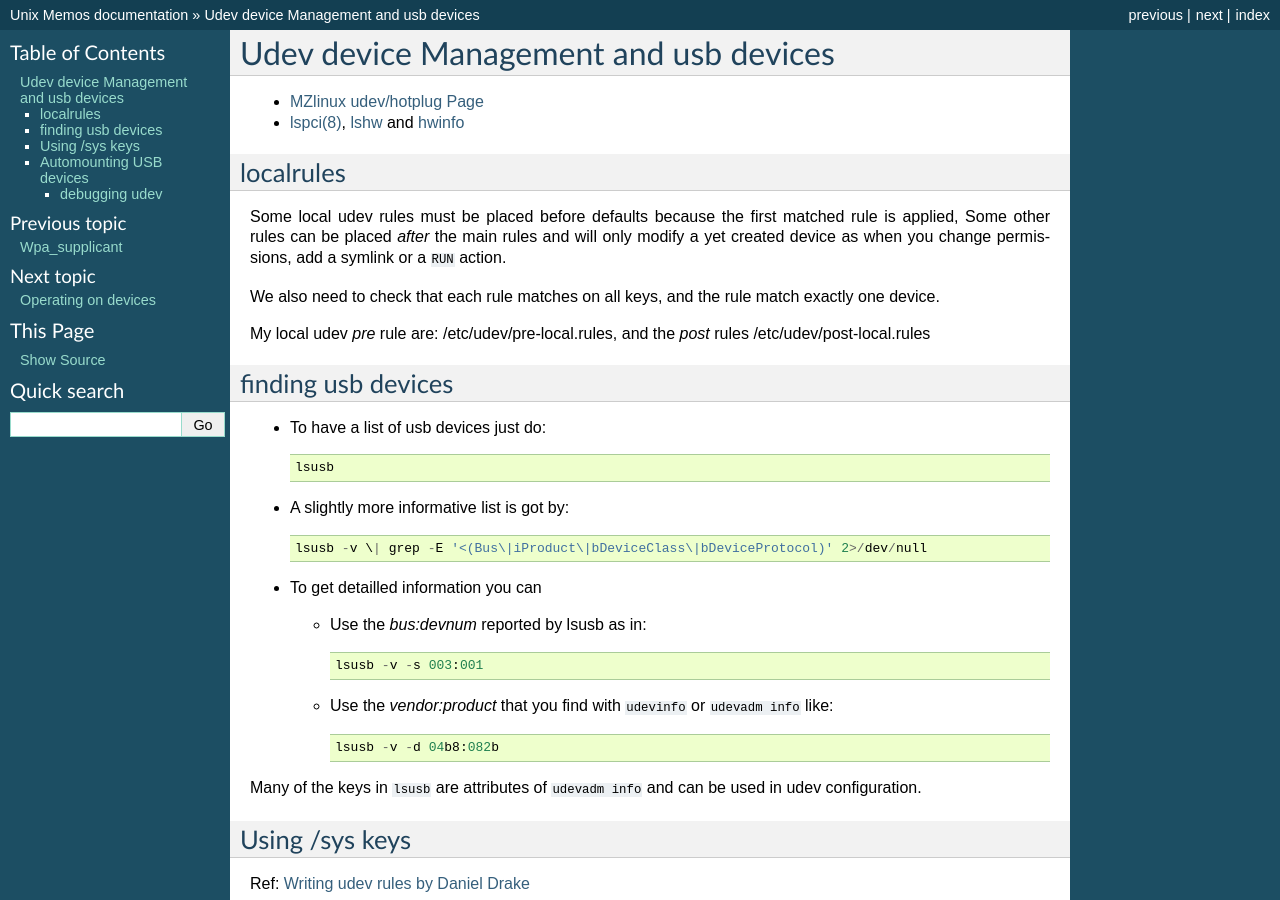
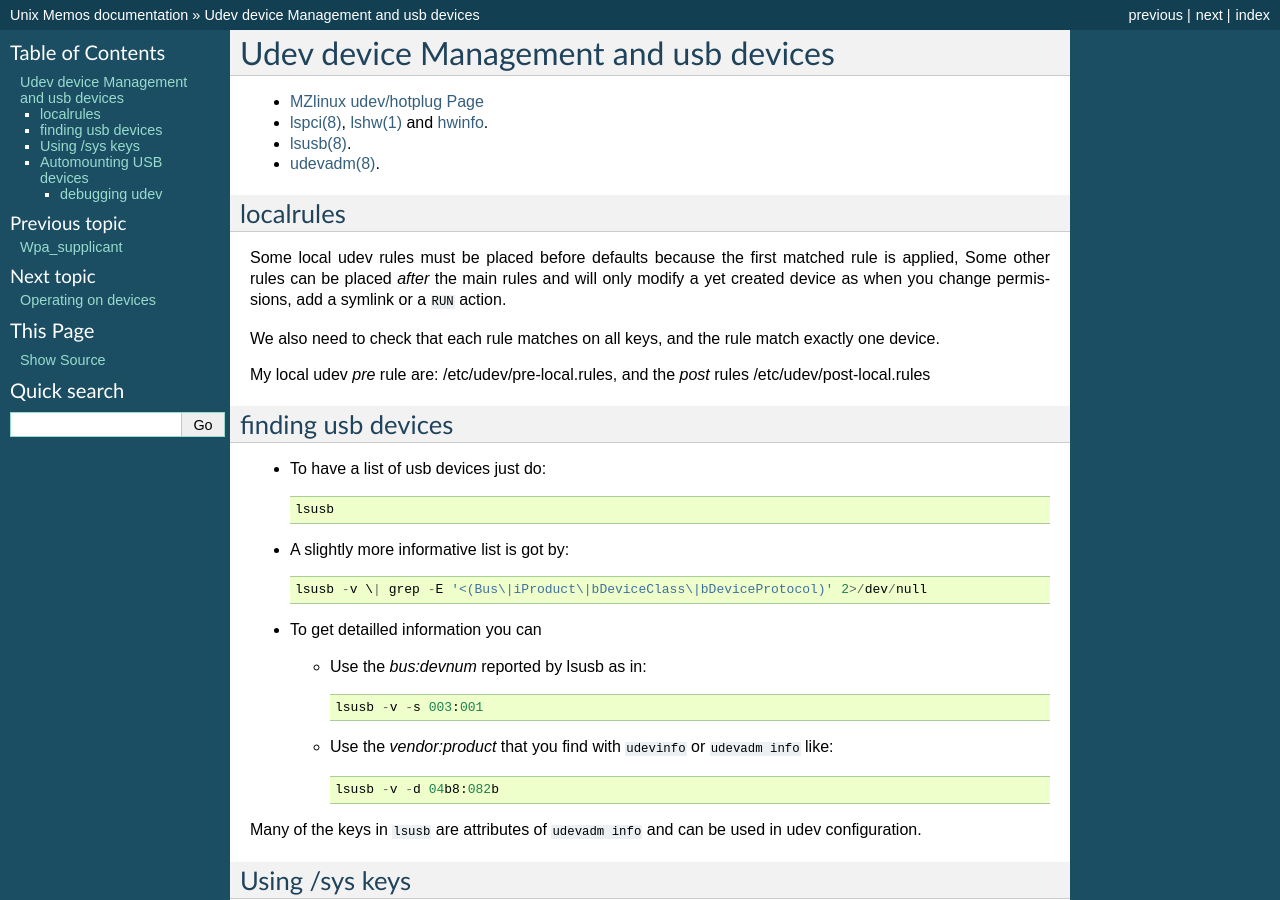
Before and after one commit to marczz/unix_memo, a Sphinx documentation site: the page built from source/udev.rst, in a window 1280 px wide and 900 px high. Built offline with Sphinx 7.4.7, drawn with Linux system fonts in a browser that asks for light colours; the version number could not be read and is left out.

Commit message:
Minor ref added
- gnupg.rst
- udev.rst

```diff
--- a/source/gnupg.rst
+++ b/source/gnupg.rst
@@ -1,3 +1,5 @@
+.. _gnupg_memo:
+
 GnuPG Memo
 ==========
 References:
--- a/source/udev.rst
+++ b/source/udev.rst
@@ -1,10 +1,13 @@
+..  _udev:
+
 Udev device Management and usb devices
 ======================================
 
 -  :mzlinux:`MZlinux udev/hotplug Page </node/151>`
--  `lspci(8) <http://man.cx/lspci>`__,
-   `lshw <http://man.cx/lshw>`__ and `hwinfo <http://man.cx/hwinfo>`__
-
+-  :man:`lspci(8)`,
+   :man:`lshw(1)` and `hwinfo <https://github.com/openSUSE/hwinfo>`_.
+-  `lsusb(8) <http://linux.die.net/man/8/lsusb>`_.
+-  `udevadm(8) <http://linux.die.net/man/8/udevadm>`_.
 
 localrules
 ----------
```
